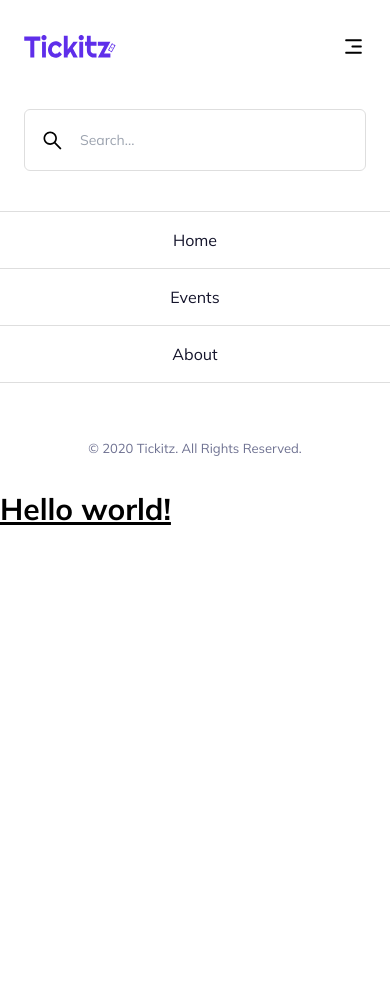
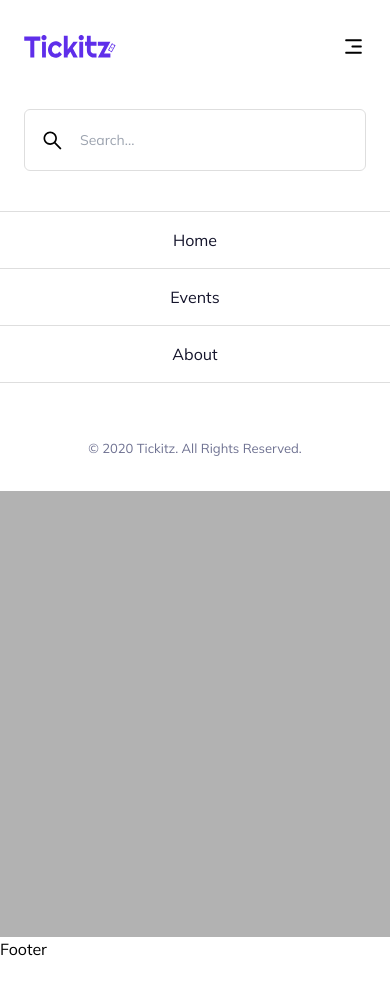
Before and after one commit to Yosef1997/miniproject, a Next.js app: page / in a window 390 px wide. Both pictures are taken after a click on the icon 353 px from the left and 46 px from the top of the page. Shown: the top 994 px of the page. After the commit the page ends 961 px from the top, so only its background shows below. Built offline with nearby package versions, Linux system fonts and the light colour scheme.

Commit message:
style: give background color for mobile nav

```diff
--- a/app/layout.tsx
+++ b/app/layout.tsx
@@ -1,7 +1,7 @@
 import type { Metadata } from "next"
 import { Mulish } from "next/font/google"
 import "./globals.css"
-import Navbar from "@/components/Navbar"
+import { Navbar, Footer } from "@/components"
 
 const mulish = Mulish({ subsets: ["latin"] })
 
@@ -20,6 +20,7 @@ export default function RootLayout({
       <body className={mulish.className}>
         <Navbar />
         {children}
+        <Footer />
       </body>
     </html>
   )
--- /dev/null
+++ b/components/Footer.tsx
@@ -0,0 +1,7 @@
+import React from "react"
+
+const Footer = () => {
+  return <div>Footer</div>
+}
+
+export default Footer
--- a/components/Navbar.tsx
+++ b/components/Navbar.tsx
@@ -84,7 +84,8 @@ const Navbar = () => {
         />
       </div>
       {showBurger ? (
-        <div className='flex flex-col'>
+        <div className='flex flex-col absolute left-0 right-0 bg-black bg-opacity-30 min-h-screen'>
+          <div className='bg-white'>
             <div className='pt-4 pb-10 px-6 border-b border-border-line'>
               <div className='flex items-center px-4 py-3.5 border border-border-line rounded-md'>
                 <AiOutlineSearch size={25} />
@@ -113,6 +114,7 @@ const Navbar = () => {
               © 2020 Tickitz. All Rights Reserved.
             </p>
           </div>
+        </div>
       ) : null}
     </div>
   )
--- a/components/index.ts
+++ b/components/index.ts
@@ -1 +1,2 @@
-import { default as Navbar } from "./Navbar"
+export { default as Navbar } from "./Navbar"
+export { default as Footer } from "./Footer"
--- a/tailwind.config.js
+++ b/tailwind.config.js
@@ -10,6 +10,7 @@ module.exports = {
       primary: "#5F2EEA",
       "primary-dark": "#9570FE",
       white: "#FFFFFF",
+      black: "#000000",
       "border-line": "#DEDEDE",
       placeholder: "#A0A3BD",
       title: "#14142B",
--- a/tailwind.config.ts
+++ b/tailwind.config.ts
@@ -11,6 +11,7 @@ const config: Config = {
       primary: "#5F2EEA",
       "primary-dark": "#9570FE",
       white: "#FFFFFF",
+      black: "#000000",
       "border-line": "#DEDEDE",
       placeholder: "#A0A3BD",
       title: "#14142B",
```
Lines whose indentation alone changed are shown as unchanged.
